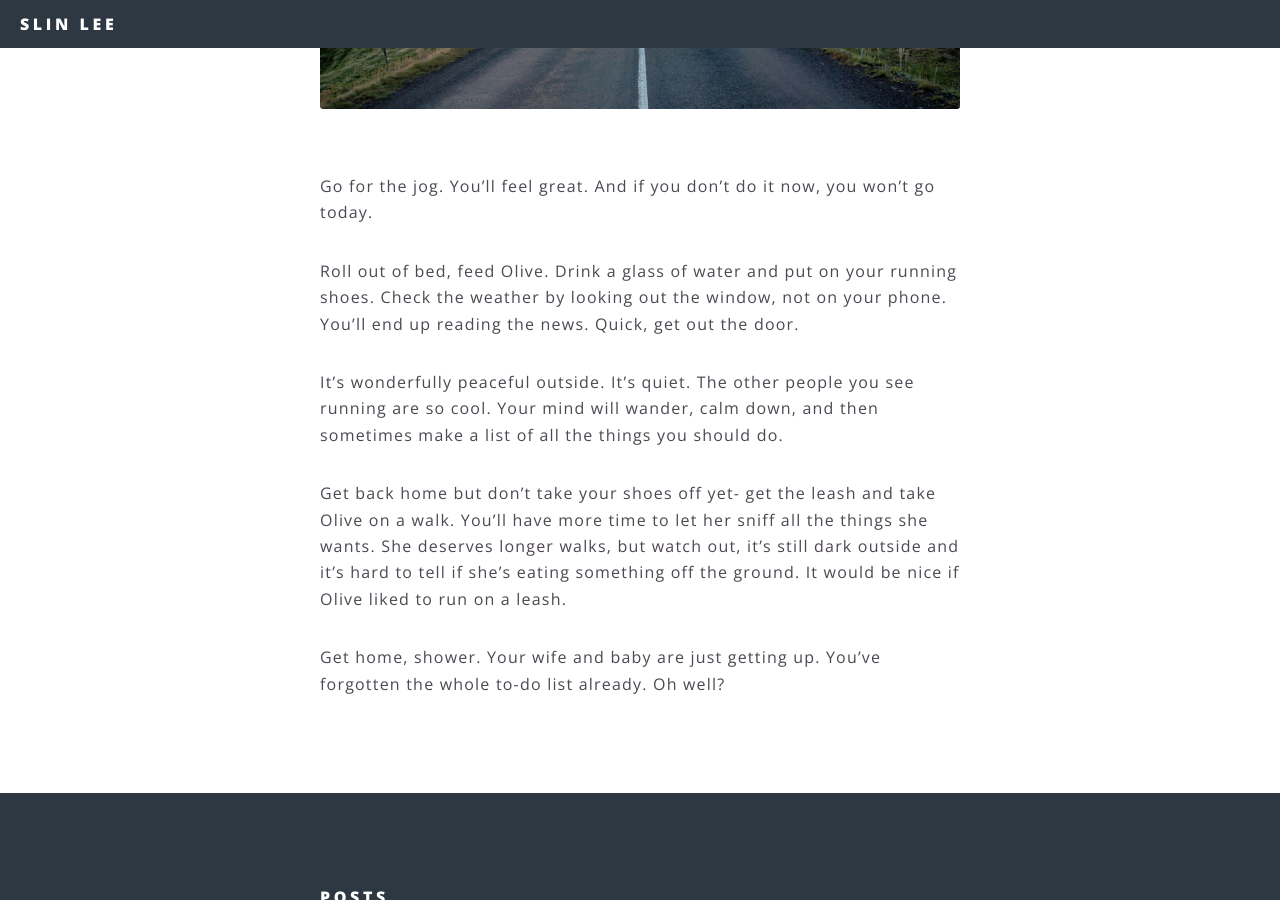
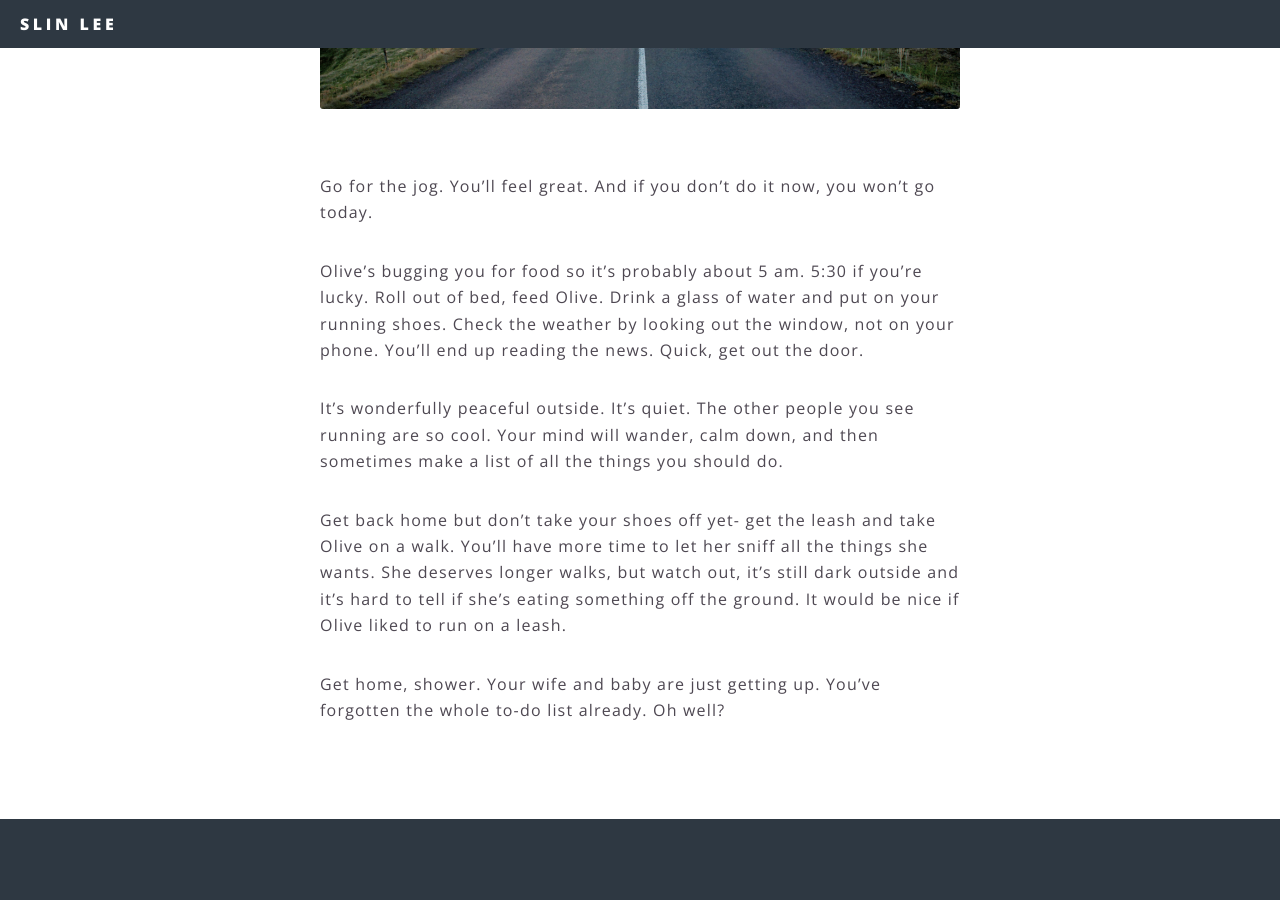
Before and after one commit to slinlee/slinlee.github.io, a Jekyll site: the page built from _posts/2019-02-28-wake-up-put-on-your-shoes.md, in a window 1280 px wide and 900 px high, scrolled down 482 px. Built offline with Jekyll 4.4.1, drawn with Linux system fonts in a browser that asks for light colours.

Commit message:
More edits for running

```diff
--- a/_posts/2019-02-28-wake-up-put-on-your-shoes.md
+++ b/_posts/2019-02-28-wake-up-put-on-your-shoes.md
@@ -2,7 +2,7 @@
 layout: post
 title: "Hey you, wake up and put on your shoes"
 date: 2019-02-28
-categories: running, meditation, morning routine
+categories: running meditation morning-routine
 ---
 <span class="image fit">
 ![Running with a smile](/images/posts/iceland-running.jpg)
@@ -12,7 +12,7 @@ categories: running, meditation, morning routine
 
 Go for the jog. You'll feel great. And if you don't do it now, you won't go today.
 
-Roll out of bed, feed Olive. Drink a glass of water and put on your running shoes. Check the weather by looking out the window, not on your phone. You'll end up reading the news. Quick, get out the door.
+Olive's bugging you for food so it's probably about 5 am. 5:30 if you're lucky. Roll out of bed, feed Olive. Drink a glass of water and put on your running shoes. Check the weather by looking out the window, not on your phone. You'll end up reading the news. Quick, get out the door.
 
 It's wonderfully peaceful outside. It's quiet. The other people you see running are so cool. Your mind will wander, calm down, and then sometimes make a list of all the things you should do.
 
```
